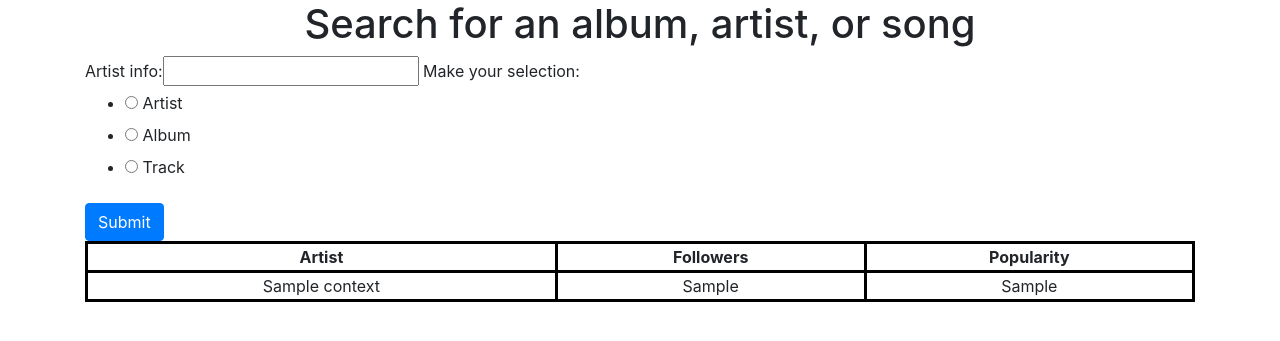
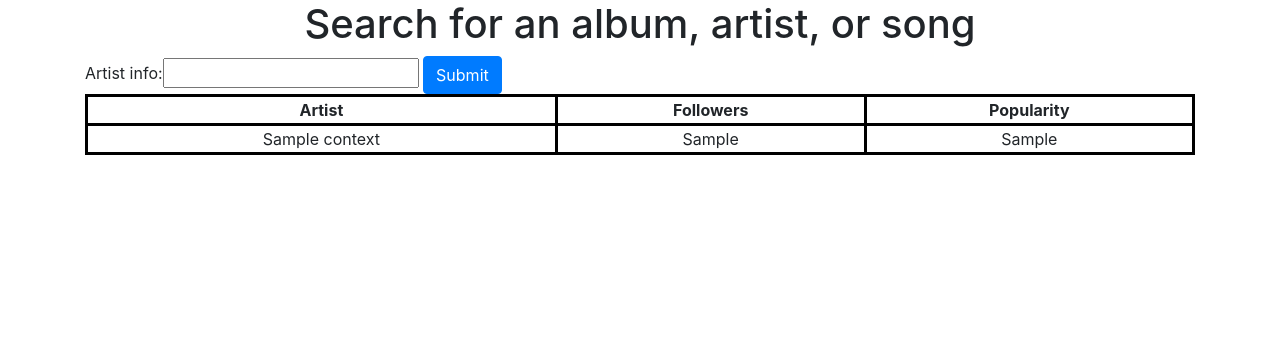
Before and after one commit to logunlaja26/RandomSongFinderApp, a Django app: template templates/randomSongApp/searchpage.html in a window 1280 px wide. Shown: the top 341 px of the page. Run offline with Django 3.2, Linux system fonts and the light colour scheme; tables that the repository leaves empty hold one stand-in row (values such as "Sample post"); the template is opened without the code that fills it: values that come from a table or form of the project are taken from there, most other values are stand-ins (such as "Sample title", 1, 10 or a date in 2020); some libraries are stand-ins or nearby versions.

Commit message:
Modify getArtist function

```diff
--- a/randomSongApp/forms.py
+++ b/randomSongApp/forms.py
@@ -1,14 +1,14 @@
 from django import forms
 
 
-select_choice = [
+'''select_choice = [
     ('artist','Artist'),
     ('album','Album'),
     ('track','Track'),
-]
+]'''
 
 class searchForm(forms.Form):
     Artist_Info = forms.CharField()
     #Album = forms.CharField()
     #Song = forms.CharField()
-    selected_radio = forms.CharField(label='Make your selection',widget=forms.RadioSelect(choices=select_choice))
+    #selected_radio = forms.CharField(label='Make your selection',widget=forms.RadioSelect(choices=select_choice))
--- a/randomSongApp/views.py
+++ b/randomSongApp/views.py
@@ -17,6 +17,7 @@ def searchFormView(request):
     return render(request,'randomSongApp/searchpage.html',{'form':form})
 
 def getArtist(request):
+    print("get artist was called")
     if request.method == "POST":
         auth_url = 'https://accounts.spotify.com/api/token'
         payload = {'grant_type':'client_credentials','client_id': '2f9fe9c1bb0f44fbaa27e0b1addc958d' ,'client_secret': 'dba5b3924f5f4ee2a6b582a0a70ad270'}
@@ -27,7 +28,6 @@ def getArtist(request):
         if not form.is_valid():
             return render(request,'randomSongApp/searchpage.html',{'form': searchForm()})
         url_safe_artist = request.POST["Artist"]
-        #url_safe_artist = request.POST("select_choice")
         url = f'https://api.spotify.com/v1/search?q={url_safe_artist}&type=artist'
         headers = {
             'Accept': 'application/json',
--- a/templates/randomSongApp/searchpage.html
+++ b/templates/randomSongApp/searchpage.html
@@ -10,7 +10,7 @@
   <body>
     <h1>Search for an album, artist, or song</h1>
     <div class="container">
-      <form method="post" action="artist" name="select_choice">
+      <form method="post" action="artist">
         {{form}}
         {% csrf_token %}
         <input type="submit" class="btn btn-primary" value="Submit">
```
